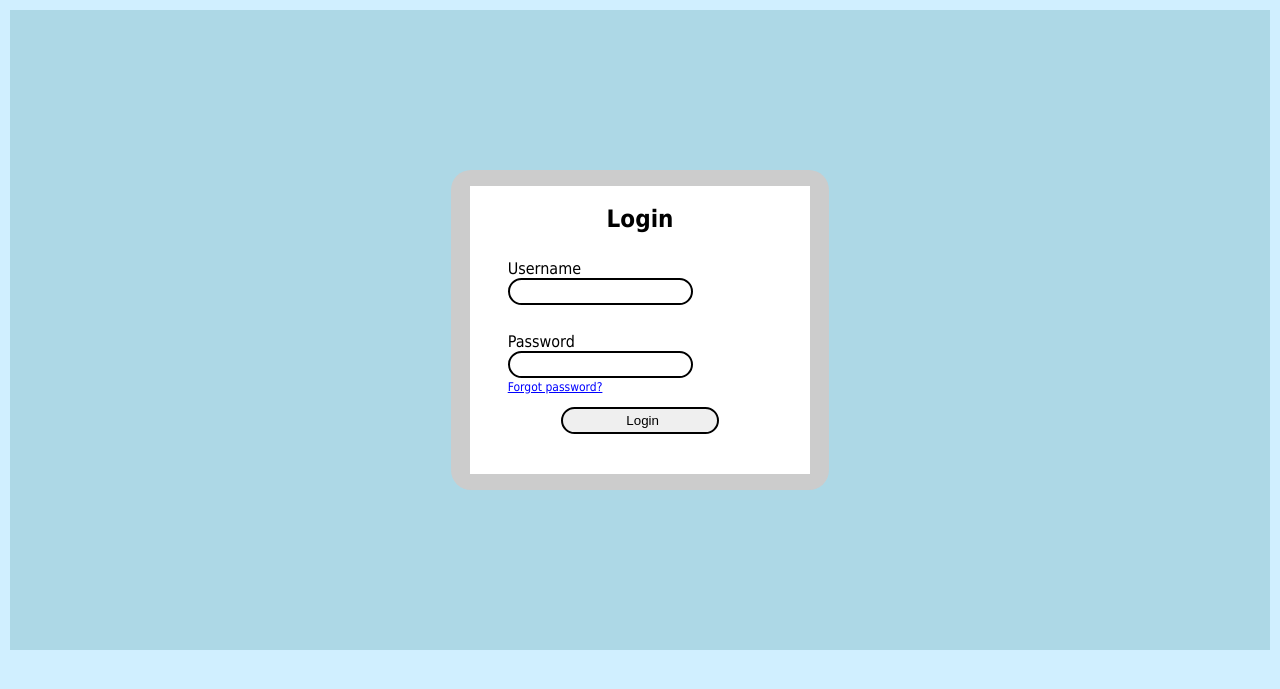
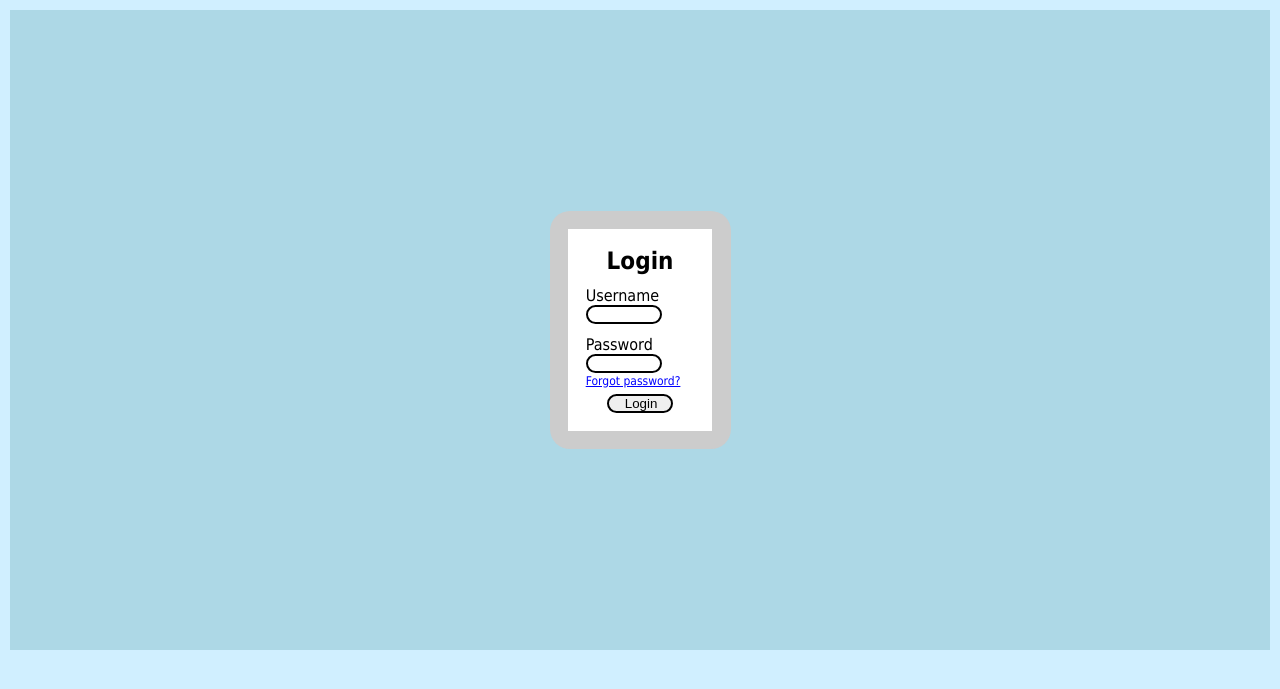
Before and after one commit to scopreon/scopreon.ddns.net, a PHP site: page /messenger.php in a window 1280 px wide. Shown: the part 88-777 px from the top of the page. Run offline with PHP 8.4, Linux system fonts and the light colour scheme.

Commit message:
trying to fix login

```diff
--- a/styles/style.css
+++ b/styles/style.css
@@ -218,18 +218,16 @@ nav a {
   display: flex;
   align-items: center;
   justify-content: center;
-  height:50%;
-  width:30%;
+  height:auto;
+  width:auto;
   background: #cccccc;
 }
 
 #login form{
-  margin: auto;
-  padding-left:10%;
-  padding-right:10%;
-  padding-top:5%;
-  height:90%;
-  width:90%;
+  margin: 10%;
+  padding:10%;
+  height:auto;
+  width:auto;
   background:white;
 
 }
```
